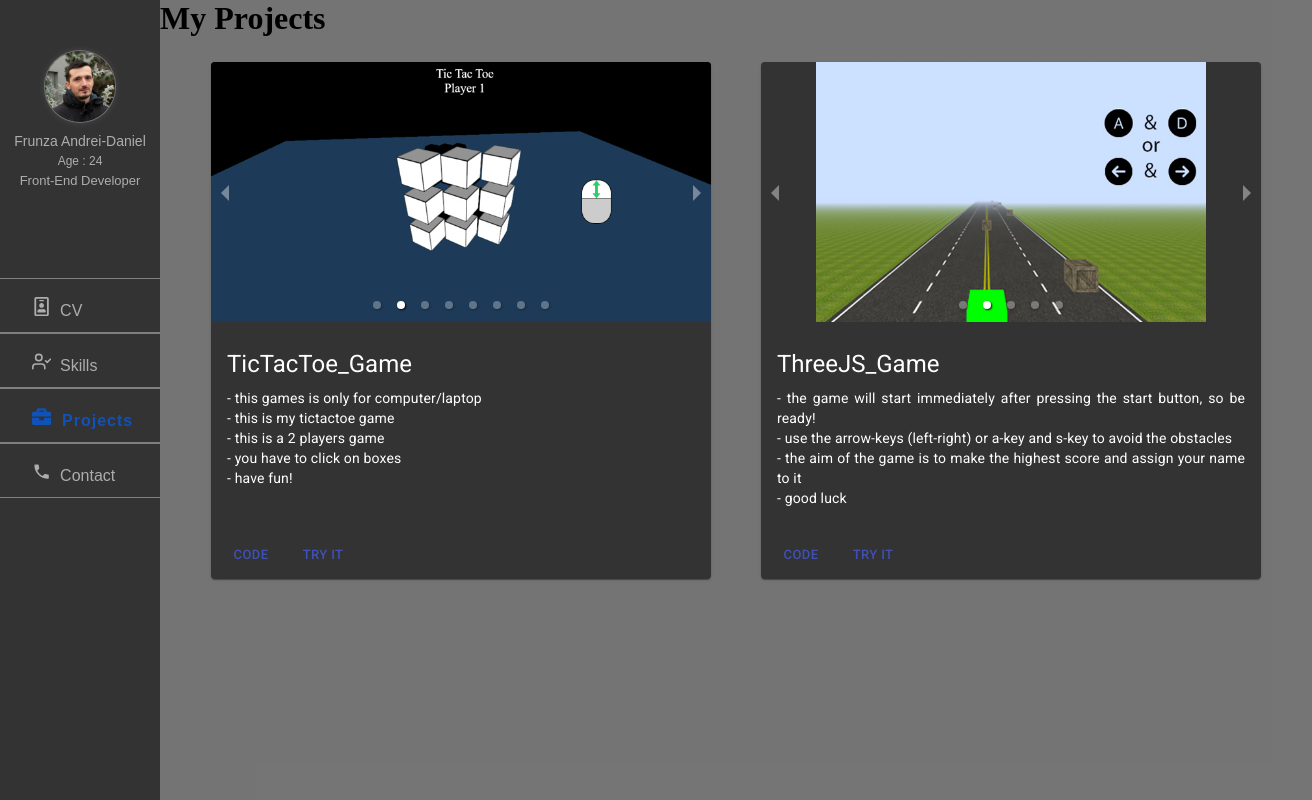
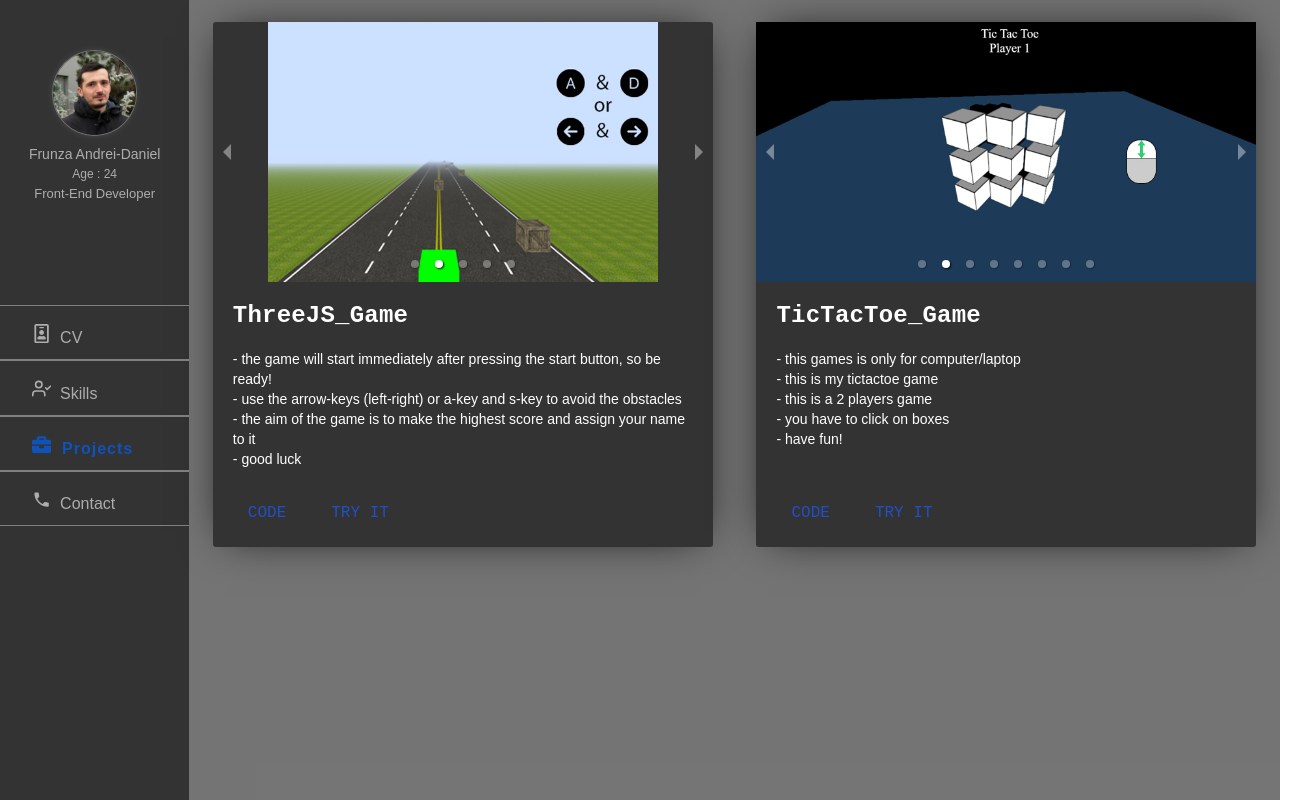
Before and after one commit to FrunzaAndrei/portofolio, a React (Create React App) app: page /projects in a window 1280 px wide. Shown: the whole page, 1312 px wide, since content can reach past the window. Built offline with nearby package versions, Linux system fonts and the light colour scheme.

Commit message:
I make my own project component

```diff
--- a/package.json
+++ b/package.json
@@ -3,7 +3,6 @@
   "version": "0.1.0",
   "private": true,
   "dependencies": {
-    "@material-ui/core": "^4.9.10",
     "@mikecousins/react-pdf": "^5.5.1",
     "@testing-library/jest-dom": "^4.2.4",
     "@testing-library/react": "^9.5.0",
--- a/public/index.html
+++ b/public/index.html
@@ -3,8 +3,6 @@
   <head>
     <meta charset="utf-8" />
     <link rel="icon" href="%PUBLIC_URL%/favicon.ico" />
-    <link rel="stylesheet" href="https://fonts.googleapis.com/css?family=Roboto:300,400,500,700&display=swap" />
-    <link rel="stylesheet" href="https://fonts.googleapis.com/icon?family=Material+Icons" />
     <meta name="viewport" content="width=device-width, initial-scale=1" />
     <meta name="theme-color" content="#000000" />
     <meta
--- a/src/Contact/Contacts.jsx
+++ b/src/Contact/Contacts.jsx
@@ -1,9 +1,9 @@
 import React from "react";
 function Contacts() {
   return (
-    <div>
+    <>
       <h1>Contacts</h1>
-    </div>
+    </>
   );
 }
 
--- /dev/null
+++ b/src/Projects/Project.jsx
@@ -0,0 +1,43 @@
+import React from "react";
+import "./styleProject.css";
+import Slider from "./Carousel";
+
+function Project(props) {
+  const showCode = () => {
+    let win = window.open(props.project.github, "_blank");
+    win.focus();
+  };
+  const playIt = () => {
+    let win = window.open(props.project.tryIt, "_blank");
+    win.focus();
+  };
+
+  return (
+    <div className="projectArea">
+      <div className="imageProject">
+        <Slider image={props.project.image} />
+      </div>
+
+      <div className="titleProject">
+        <h4>{props.project.title}</h4>
+      </div>
+
+      <div className="descriptionProject">
+        <ol>
+          {props.project.description.map((item, id) => (
+            <li key={id} variant="body2" component="p">
+              - {item}
+            </li>
+          ))}
+        </ol>
+      </div>
+
+      <div className="actionProject">
+        <button onClick={showCode}>Code</button>
+        <button onClick={playIt}>Try it</button>
+      </div>
+    </div>
+  );
+}
+
+export default Project;
--- a/src/Projects/ProjectMD.jsx
+++ /dev/null
@@ -1,74 +0,0 @@
-/* eslint-disable react/jsx-no-target-blank */
-import React from "react";
-import { makeStyles } from "@material-ui/core/styles";
-import Card from "@material-ui/core/Card";
-import CardActionArea from "@material-ui/core/CardActionArea";
-import CardActions from "@material-ui/core/CardActions";
-import CardContent from "@material-ui/core/CardContent";
-import CardMedia from "@material-ui/core/CardMedia";
-import Button from "@material-ui/core/Button";
-import Typography from "@material-ui/core/Typography";
-import Slider from "./Carousel";
-
-const useStyles = makeStyles({
-  root: {
-    width: "46%",
-    minWidth: 300,
-    background: "#333",
-    color: "white",
-    margin: 25,
-    flexBasis: 500,
-  },
-  media: {
-    height: 270,
-    color: "white",
-  },
-  content: {
-    color: "white",
-    textAlign: "justify",
-    height: 200,
-  },
-});
-
-function ProjectMD(props) {
-  const classes = useStyles();
-
-  const showCode = () => {
-    let win = window.open(props.props.project.github, "_blank");
-    win.focus();
-  };
-  const playIt = () => {
-    let win = window.open(props.project.tryIt, "_blank");
-    win.focus();
-  };
-
-  return (
-    <Card className={classes.root}>
-      <CardActionArea>
-        <CardMedia className={classes.media}>
-          <Slider image={props.project.image} />
-        </CardMedia>
-        <CardContent className={classes.content}>
-          <Typography gutterBottom variant="h5" component="h2">
-            {props.project.title}
-          </Typography>
-          {props.project.description.map((item, id) => (
-            <Typography key={id} variant="body2" component="p">
-              - {item}
-            </Typography>
-          ))}
-        </CardContent>
-      </CardActionArea>
-      <CardActions>
-        <Button size="small" color="primary" onClick={showCode}>
-          Code
-        </Button>
-        <Button size="small" color="primary" onClick={playIt}>
-          Try It
-        </Button>
-      </CardActions>
-    </Card>
-  );
-}
-
-export default ProjectMD;
--- a/src/Projects/Projects.jsx
+++ b/src/Projects/Projects.jsx
@@ -1,15 +1,14 @@
 import React from "react";
 import "./style.css";
 import projects from "../store/myProjects";
-import ProjectMD from "./ProjectMD";
+import Project from "./Project";
 
 function ProjectsPage() {
   return (
     <div className="project-page">
-      <h1>My Projects</h1>
      <div className="project-area">
-      {projects.map((item, index) => (
-        <ProjectMD project={item} key={index} />
+       {projects.map((item, index) => (
+        <Project project={item} key={index} />
       ))}
      </div>
     </div>
--- /dev/null
+++ b/src/Projects/styleProject.css
@@ -0,0 +1,53 @@
+.projectArea {
+    box-sizing: border-box;
+    max-width: 500px;
+    min-width: 300px;
+    background-color: #333;
+    color: white;
+    margin: 2%;
+    min-height: 500px;
+    box-shadow: 0px 0px 43px -14px #000;
+    border-radius: 3px;
+}
+
+.titleProject {
+    font-size: 24px;
+    font-weight: 500;
+    font-family: monospace;
+    padding: 20px;
+    letter-spacing: 0.2px;
+}
+
+.descriptionProject {
+    height: 150px;
+}
+
+.descriptionProject, .actionProject {
+    padding: 0px 20px 20px 20px;
+}
+
+.descriptionProject li {
+    list-style: none;
+    font-family: sans-serif;
+    font-size: 14px;
+    line-height: 20px;
+}
+
+.actionProject button {
+    margin: 0px 20px 0px 5px;
+    background: unset;
+    border: unset;
+    padding: 5px 10px;
+    cursor: pointer;
+    color: #214fc6;
+    font-weight: 500;
+    text-transform: uppercase;
+    font-family: monospace;
+    font-size: 16px;
+    border-radius: 4px;
+}
+
+.actionProject button:hover {
+    color: #333;
+    background: rgba(255, 255, 255, 0.12);
+}
```
Also changed, not shown: src/Projects/styleProjectMD.css (deleted, +0 -12 lines), 1 other file (tests, documents, lock files or other folders).
